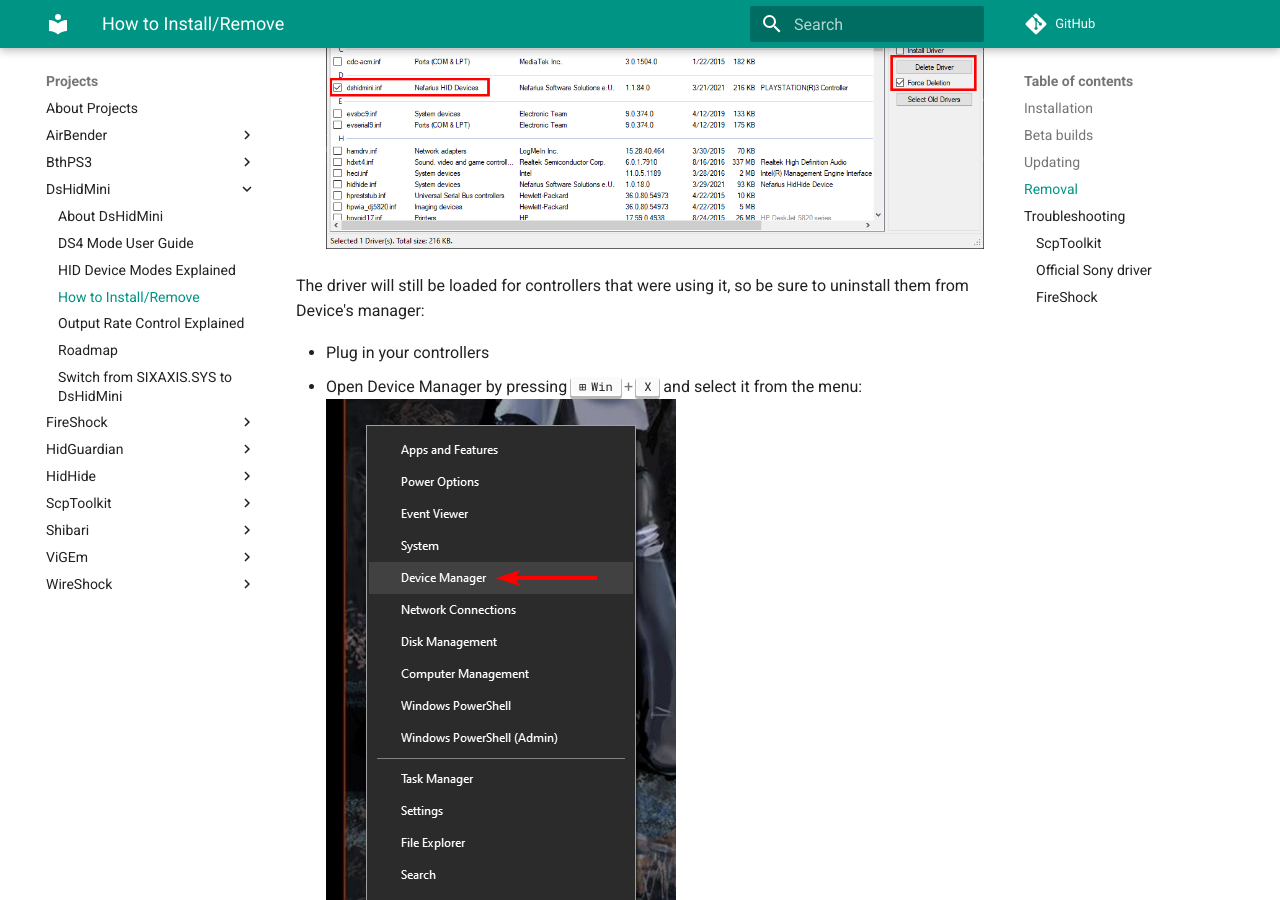
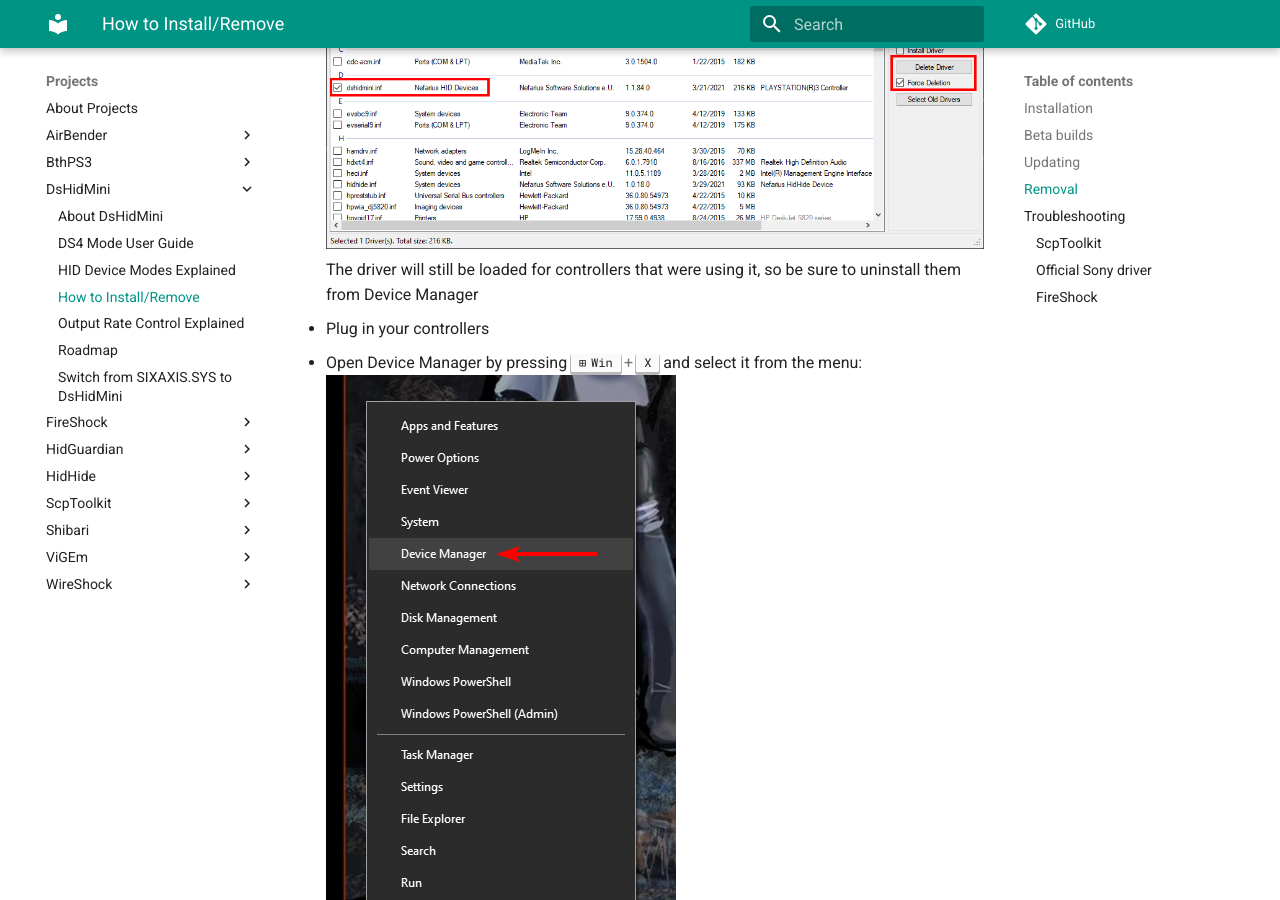
Before and after one commit to nefarius/ViGEm.github.io, an MkDocs documentation site: the page built from docs/projects/DsHidMini/How-to-Install.md, in a window 1280 px wide and 900 px high, scrolled down 2188 px. Built offline with MkDocs 1.6.1 and Material for MkDocs 9.7.7, drawn with Linux system fonts in a browser that asks for light colours; comment, search, counter and statistics services are not loaded.

Commit message:
Formatting updates

```diff
--- a/docs/projects/DsHidMini/How-to-Install.md
+++ b/docs/projects/DsHidMini/How-to-Install.md
@@ -39,9 +39,7 @@
 
 - Use [Driver Store Explorer](https://github.com/lostindark/DriverStoreExplorer/releases) to remove the `dshidmini.inf` driver:
 ![RemoveDsHidMini_DriverStore.png](images/RemoveDsHidMini_DriverStore.png){: .glightbox }
-
-The driver will still be loaded for controllers that were using it, so be sure to uninstall them from Device's manager:
-
+The driver will still be loaded for controllers that were using it, so be sure to uninstall them from Device Manager
 - Plug in your controllers
 - Open Device Manager by pressing ++win+x++ and select it from the menu:
 ![6dCenuSsFr.png](images/6dCenuSsFr.png){: .glightbox }
```
